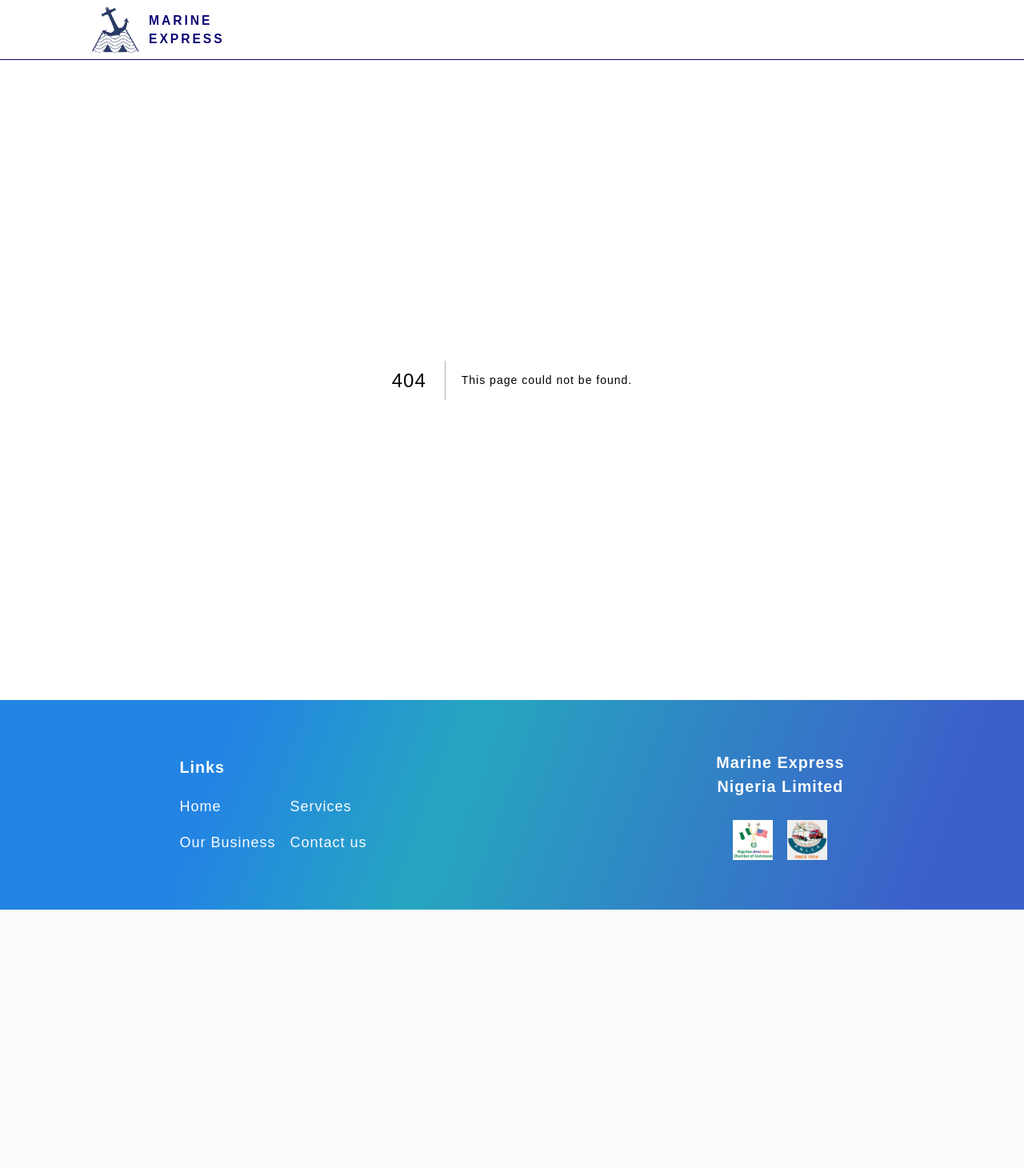
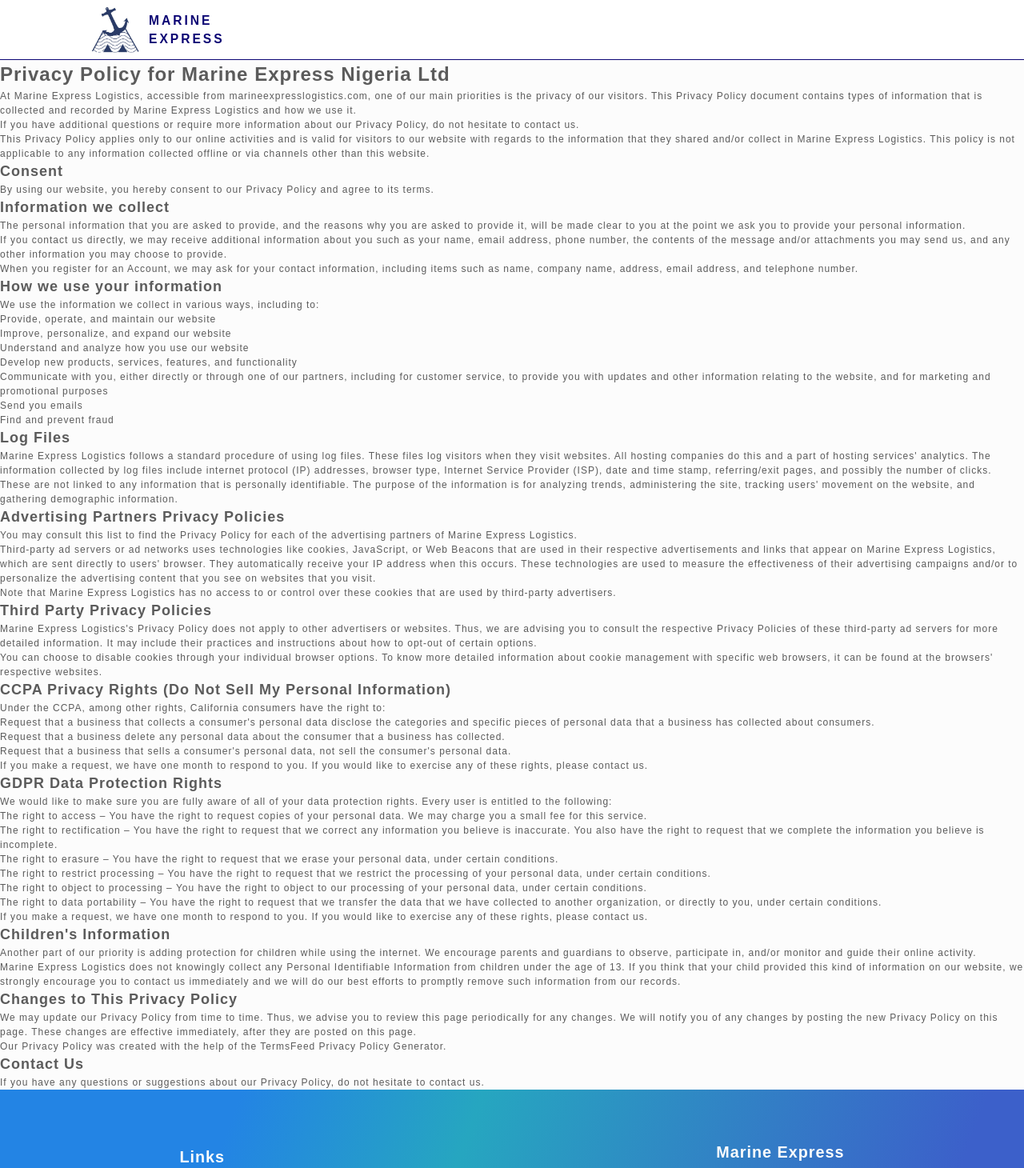
Before and after one commit to abeonweb/marine-express-site, a Next.js app: page /privacy in a window 1280 px wide. Before the commit this address had no page. Shown: the top 1460 px of the page at 80% size. Before the commit the page ends 1137 px from the top, so only its background shows below. Built offline with nearby package versions, Linux system fonts and the light colour scheme.

Commit message:
added privacy policy page

```diff
--- /dev/null
+++ b/pages/privacy.js
@@ -0,0 +1,97 @@
+import React from 'react'
+
+const privacy = () => {
+    return (
+        <main className="policy-main">
+            <h1>Privacy Policy for Marine Express Nigeria Ltd </h1>
+
+            <p>At Marine Express Logistics, accessible from marineexpresslogistics.com, one of our main priorities is the privacy of our visitors. This Privacy Policy document contains types of information that is collected and recorded by Marine Express Logistics and how we use it.</p>
+
+            <p>If you have additional questions or require more information about our Privacy Policy, do not hesitate to contact us.</p>
+
+            <p>This Privacy Policy applies only to our online activities and is valid for visitors to our website with regards to the information that they shared and/or collect in Marine Express Logistics. This policy is not applicable to any information collected offline or via channels other than this website.</p>
+
+            <h2>Consent</h2>
+
+            <p>By using our website, you hereby consent to our Privacy Policy and agree to its terms.</p>
+
+            <h2>Information we collect</h2>
+
+            <p>The personal information that you are asked to provide, and the reasons why you are asked to provide it, will be made clear to you at the point we ask you to provide your personal information.</p>
+            <p>If you contact us directly, we may receive additional information about you such as your name, email address, phone number, the contents of the message and/or attachments you may send us, and any other information you may choose to provide.</p>
+            <p>When you register for an Account, we may ask for your contact information, including items such as name, company name, address, email address, and telephone number.</p>
+
+            <h2>How we use your information</h2>
+
+            <p>We use the information we collect in various ways, including to:</p>
+
+            <ul>
+                <li>Provide, operate, and maintain our website</li>
+                <li>Improve, personalize, and expand our website</li>
+                <li>Understand and analyze how you use our website</li>
+                <li>Develop new products, services, features, and functionality</li>
+                <li>Communicate with you, either directly or through one of our partners, including for customer service, to provide you with updates and other information relating to the website, and for marketing and promotional purposes</li>
+                <li>Send you emails</li>
+                <li>Find and prevent fraud</li>
+            </ul>
+
+            <h2>Log Files</h2>
+
+            <p>Marine Express Logistics follows a standard procedure of using log files. These files log visitors when they visit websites. All hosting companies do this and a part of hosting services' analytics. The information collected by log files include internet protocol (IP) addresses, browser type, Internet Service Provider (ISP), date and time stamp, referring/exit pages, and possibly the number of clicks. These are not linked to any information that is personally identifiable. The purpose of the information is for analyzing trends, administering the site, tracking users' movement on the website, and gathering demographic information.</p>
+
+
+
+
+            <h2>Advertising Partners Privacy Policies</h2>
+
+            <p>You may consult this list to find the Privacy Policy for each of the advertising partners of Marine Express Logistics.</p>
+
+            <p>Third-party ad servers or ad networks uses technologies like cookies, JavaScript, or Web Beacons that are used in their respective advertisements and links that appear on Marine Express Logistics, which are sent directly to users' browser. They automatically receive your IP address when this occurs. These technologies are used to measure the effectiveness of their advertising campaigns and/or to personalize the advertising content that you see on websites that you visit.</p>
+
+            <p>Note that Marine Express Logistics has no access to or control over these cookies that are used by third-party advertisers.</p>
+
+            <h2>Third Party Privacy Policies</h2>
+
+            <p>Marine Express Logistics's Privacy Policy does not apply to other advertisers or websites. Thus, we are advising you to consult the respective Privacy Policies of these third-party ad servers for more detailed information. It may include their practices and instructions about how to opt-out of certain options. </p>
+
+            <p>You can choose to disable cookies through your individual browser options. To know more detailed information about cookie management with specific web browsers, it can be found at the browsers' respective websites.</p>
+
+            <h2>CCPA Privacy Rights (Do Not Sell My Personal Information)</h2>
+
+            <p>Under the CCPA, among other rights, California consumers have the right to:</p>
+            <p>Request that a business that collects a consumer's personal data disclose the categories and specific pieces of personal data that a business has collected about consumers.</p>
+            <p>Request that a business delete any personal data about the consumer that a business has collected.</p>
+            <p>Request that a business that sells a consumer's personal data, not sell the consumer's personal data.</p>
+            <p>If you make a request, we have one month to respond to you. If you would like to exercise any of these rights, please contact us.</p>
+
+            <h2>GDPR Data Protection Rights</h2>
+
+            <p>We would like to make sure you are fully aware of all of your data protection rights. Every user is entitled to the following:</p>
+            <p>The right to access – You have the right to request copies of your personal data. We may charge you a small fee for this service.</p>
+            <p>The right to rectification – You have the right to request that we correct any information you believe is inaccurate. You also have the right to request that we complete the information you believe is incomplete.</p>
+            <p>The right to erasure – You have the right to request that we erase your personal data, under certain conditions.</p>
+            <p>The right to restrict processing – You have the right to request that we restrict the processing of your personal data, under certain conditions.</p>
+            <p>The right to object to processing – You have the right to object to our processing of your personal data, under certain conditions.</p>
+            <p>The right to data portability – You have the right to request that we transfer the data that we have collected to another organization, or directly to you, under certain conditions.</p>
+            <p>If you make a request, we have one month to respond to you. If you would like to exercise any of these rights, please contact us.</p>
+
+            <h2>Children's Information</h2>
+
+            <p>Another part of our priority is adding protection for children while using the internet. We encourage parents and guardians to observe, participate in, and/or monitor and guide their online activity.</p>
+
+            <p>Marine Express Logistics does not knowingly collect any Personal Identifiable Information from children under the age of 13. If you think that your child provided this kind of information on our website, we strongly encourage you to contact us immediately and we will do our best efforts to promptly remove such information from our records.</p>
+
+            <h2>Changes to This Privacy Policy</h2>
+
+            <p>We may update our Privacy Policy from time to time. Thus, we advise you to review this page periodically for any changes. We will notify you of any changes by posting the new Privacy Policy on this page. These changes are effective immediately, after they are posted on this page.</p>
+
+            <p>Our Privacy Policy was created with the help of the <a href="https://www.termsfeed.com/privacy-policy-generator/">TermsFeed Privacy Policy Generator</a>.</p>
+
+            <h2>Contact Us</h2>
+
+            <p>If you have any questions or suggestions about our Privacy Policy, do not hesitate to contact us.</p>
+        </main>
+    )
+}
+
+export default privacy
```
